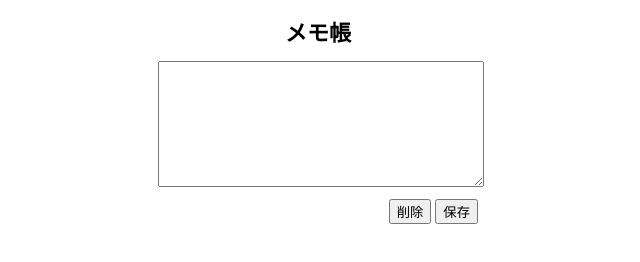
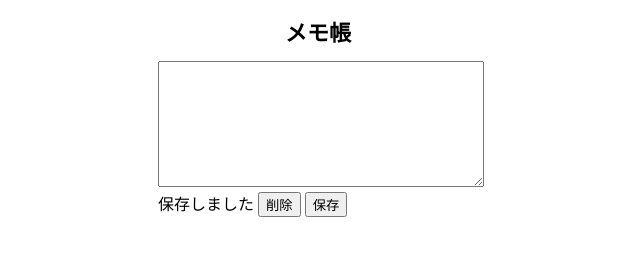
Before and after one commit to gusutaharu/MemoApp, a plain HTML site: page index.html in a window 1280 px wide. Shown: the whole page, without its empty margins (322-962 px from the left). Drawn offline with Linux system fonts and the light colour scheme.

Commit message:
lesson02

```diff
--- a/index.html
+++ b/index.html
@@ -9,13 +9,12 @@
 <body>
   <main>
     <h1>メモ帳</h1>
-    <form>
-      <textarea></textarea>
-      <div class="btn-area">
-        <button>削除</button>
-        <button>保存</button>
-      </div>
-    </form>
+    <textarea></textarea>
+    <div>
+      <span>保存しました</span>
+      <button>削除</button>
+      <button>保存</button>
+    </div>
   </main>
   <script src="js/main.js"></script>
 </body>
```
